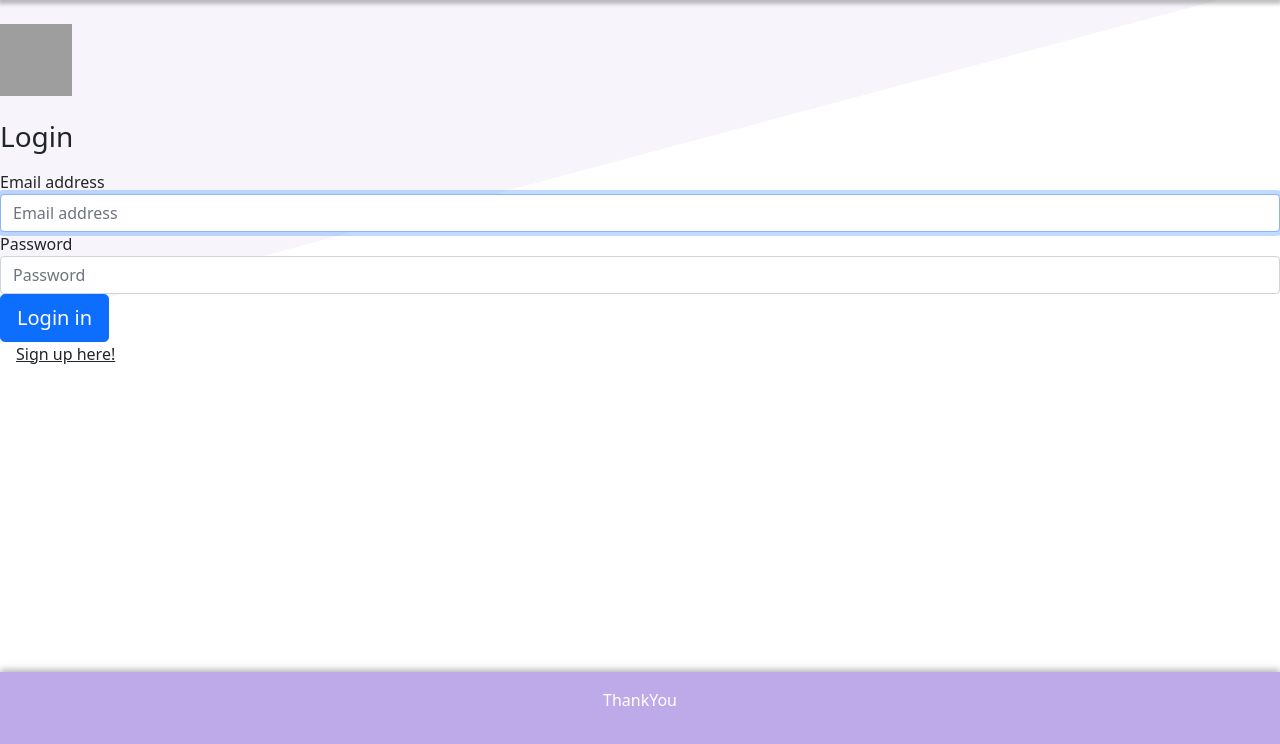
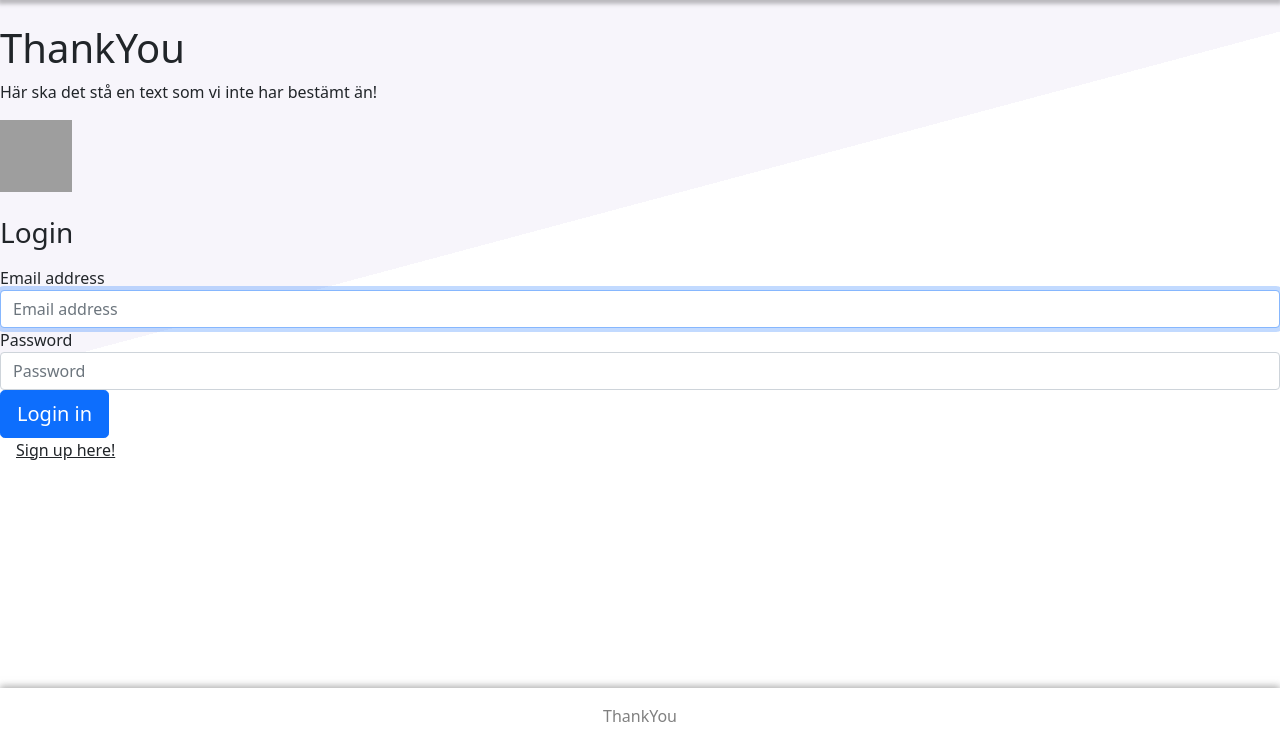
Before and after one commit to jonfra165/Thankyou, a Flask app: page /login in a window 1280 px wide. Shown: the part 56-800 px from the top of the page. Run offline with Flask 2, Linux system fonts and the light colour scheme; grey boxes are pictures that could not be loaded.

Commit message:
Changes in html/css

```diff
--- a/ThankYou_Kod/ThankYou/website/static/styles/style.css
+++ b/ThankYou_Kod/ThankYou/website/static/styles/style.css
@@ -1,17 +1,15 @@
 body {
     background: linear-gradient(165deg, #f7f5fb 50%, #fff 50%) no-repeat;
-
 }
 
-.home.mt-4 {
-    margin-top: 150px !important;
+.home {
+    margin-top: 150px;
 }
 
 .navbar {
     background-color: #ffffff !important;
     box-shadow: 0 2px 4px 2px rgba(0,0,0,0.25);
 }
-
 
 #file1, #file2, #file3 {
     display: block;
@@ -22,10 +20,14 @@ body {
     left: 0;
     bottom: 0;
     width: 100%;
-    background-color: #bea9e9;
-    color: #ffffff;
+    background-color: white;
+    color: grey;
     text-align: center;
     box-shadow: 0px -2px 7px 0px rgba(145,145,145,0.73);
+}
+
+.footer p {
+    margin-bottom: 0px;
 }
 
 .grid {
--- a/ThankYou_Kod/ThankYou/website/templates/home.html
+++ b/ThankYou_Kod/ThankYou/website/templates/home.html
@@ -4,7 +4,7 @@
 
 {% block content %}
 
-<div class="container home mt-4">
+<div class="container home">
     <div class="row" id="quote-home">
         <div id="quote" class="col-sm-6">
             <figure class="text-end">
@@ -17,9 +17,9 @@
             </figure>
         </div>
 
-        <div id="postform" class="col-sm-6">
+        <div class="col-sm-6">
             <div class="accordion" id="accordionExample">
-                <form action="/" method="POST" enctype="multipart/form-data">
+                <form id="postform" action="/" method="POST" enctype="multipart/form-data">
                     <div class="accordion-item">
                     <h2 class="accordion-header" id="headingOne">
                         <button class="accordion-button" type="button" data-bs-toggle="collapse" data-bs-target="#collapseOne" aria-expanded="true" aria-controls="collapseOne">
--- a/ThankYou_Kod/ThankYou/website/templates/login.html
+++ b/ThankYou_Kod/ThankYou/website/templates/login.html
@@ -3,6 +3,13 @@
 {% block title %} Login {% endblock %}
 
 {% block content %}
+
+<div id="log-in-background">
+  <h1>ThankYou</h1>
+  <p>
+    Här ska det stå en text som vi inte har bestämt än!
+  </p>
+</div>
 
 <div id="log-in">
     <form id="log-in" class="form-signin" method="POST">
```
